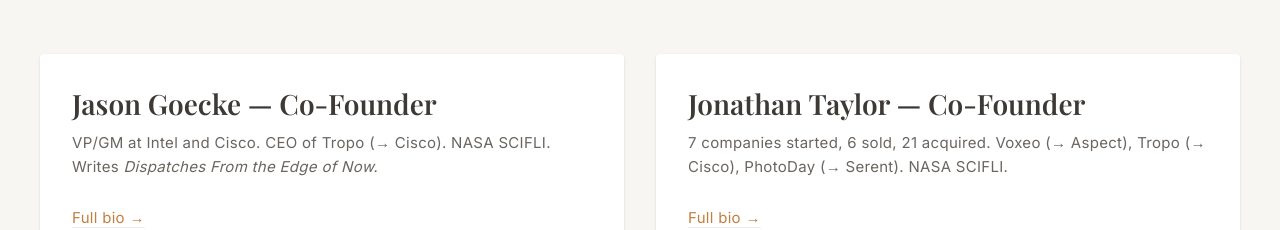
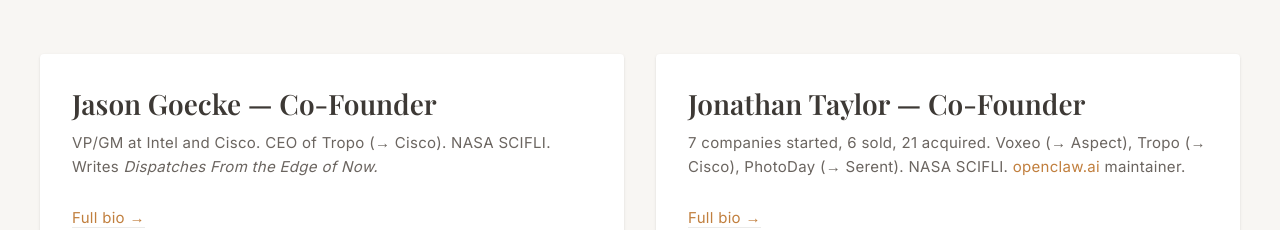
Before and after one commit to visionik/corp-website, a React (Vite) app: page / in a window 1280 px wide. Shown: the part 3140-3370 px from the top of the page. Built offline with nearby package versions, Linux system fonts and the light colour scheme; a web font is replaced by a local one.

Commit message:
feat: add openclaw.ai maintainer to Jonathan Taylor bio

```diff
--- a/src/app/pages/Home.tsx
+++ b/src/app/pages/Home.tsx
@@ -203,7 +203,7 @@
             <div className="bg-white rounded-[4px] p-8 shadow-sm">
               <h3 className="mb-2">Jonathan Taylor — Co-Founder</h3>
               <p className="font-['Inter'] text-[15px] text-text-gray mb-6 leading-relaxed">
-                7 companies started, 6 sold, 21 acquired. Voxeo (→ Aspect), Tropo (→ Cisco), PhotoDay (→ Serent). NASA SCIFLI.
+                7 companies started, 6 sold, 21 acquired. Voxeo (→ Aspect), Tropo (→ Cisco), PhotoDay (→ Serent). NASA SCIFLI. <a href="https://openclaw.ai" target="_blank" rel="noopener noreferrer" className="text-deep-amber hover:text-warm-charcoal transition-colors">openclaw.ai</a> maintainer.
               </p>
               <Link
                 to="/about"
```
Also changed, not shown: 1 other file (tests, documents, lock files or other folders).
